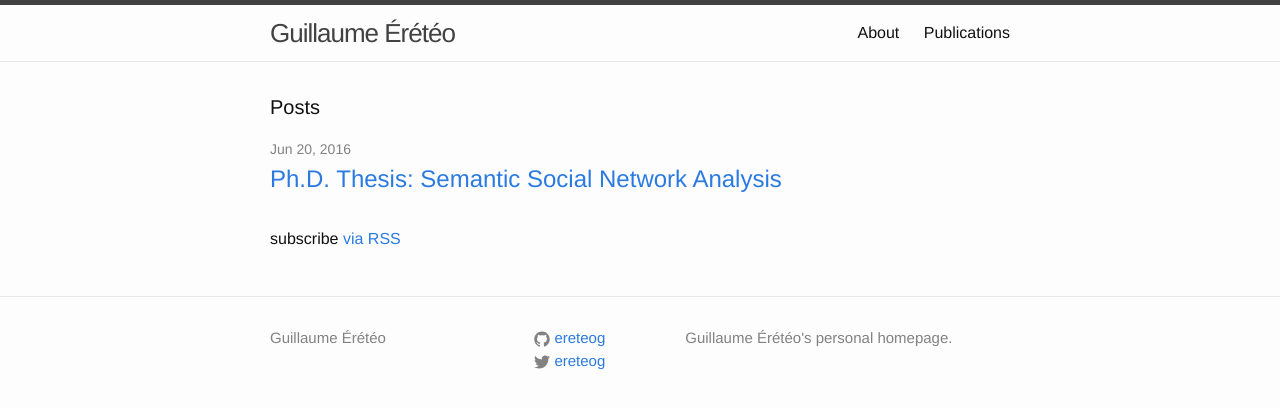
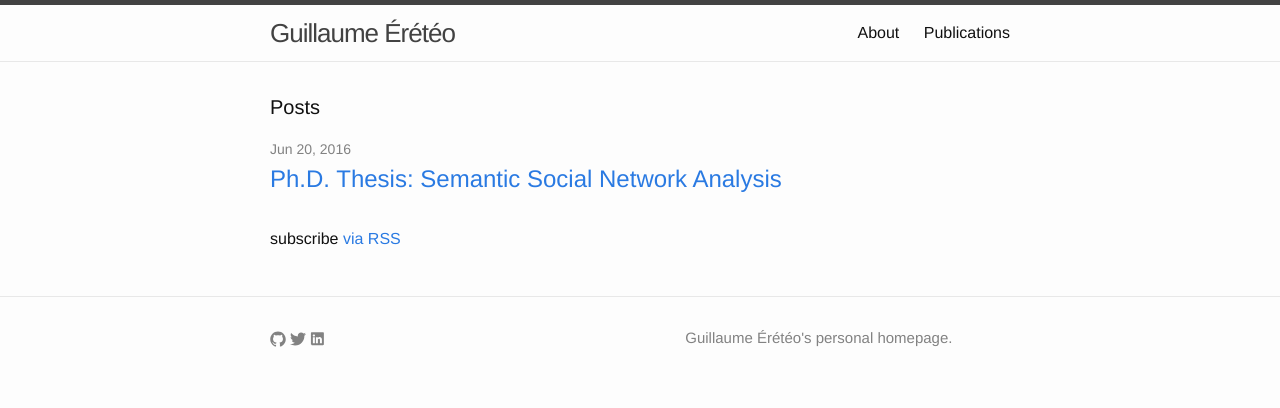
Before and after one commit to ereteog/ereteog.github.io, a Jekyll site: the page built from index.html, in a window 1280 px wide. Shown: the top 408 px of the page. Built offline with Jekyll 4.4.1, drawn with Linux system fonts in a browser that asks for light colours.

Commit message:
added linkedin icon

```diff
--- a/_config.yml
+++ b/_config.yml
@@ -14,6 +14,8 @@ baseurl: "" # the subpath of your site, e.g. /blog
 url: "http://yourdomain.com" # the base hostname & protocol for your site
 twitter_username: ereteog
 github_username:  ereteog
+linkedin_username: Guillaume Érétéo
+linkedin_userid:   guillaume-ereteo-1313133
 
 # Build settings
 markdown: kramdown
--- a/_includes/footer.html
+++ b/_includes/footer.html
@@ -4,13 +4,7 @@
 
     <div class="footer-col-wrapper">
       <div class="footer-col footer-col-1">
-        <ul class="contact-list">
-          <li>{{ site.title }}</li>
-          <li><a href="mailto:{{ site.email }}">{{ site.email }}</a></li>
-        </ul>
-      </div>
 
-      <div class="footer-col footer-col-2">
         <ul class="social-media-list">
           {% if site.github_username %}
           <li>
@@ -23,7 +17,16 @@
             {% include icon-twitter.html username=site.twitter_username %}
           </li>
           {% endif %}
+
+          {% if site.linkedin_username %}
+          <li>
+            {% include icon-linkedin.html username=site.linkedin_username userid=site.linkedin_userid %}
+          </li>
+          {% endif %}
         </ul>
+      </div>
+
+      <div class="footer-col footer-col-2">
       </div>
 
       <div class="footer-col footer-col-3">
--- a/_includes/icon-github.html
+++ b/_includes/icon-github.html
@@ -1 +1,2 @@
-<a href="https://github.com/{{ include.username }}"><span class="icon icon--github">{% include icon-github.svg %}</span><span class="username">{{ include.username }}</span></a>
+<a href="https://github.com/{{ include.username }}"><span class="icon icon--github">{% include icon-github.svg %}</span>
+  <!--<span class="username">{{ include.username }}</span></a>-->
--- /dev/null
+++ b/_includes/icon-linkedin.html
@@ -0,0 +1,9 @@
+  <a href="https://www.linkedin.com/in/{{ include.userid }}">
+    <span class="icon  icon--twitter">
+      <svg viewBox="0 0 61 61">
+        <path fill="#828282" d="M49.265,4.667H7.145c-2.016,0-3.651,1.596-3.651,3.563v42.613c0,1.966,1.635,3.562,3.651,3.562h42.12   c2.019,0,3.654-1.597,3.654-3.562V8.23C52.919,6.262,51.283,4.667,49.265,4.667z M18.475,46.304h-7.465V23.845h7.465V46.304z    M14.743,20.777h-0.05c-2.504,0-4.124-1.725-4.124-3.88c0-2.203,1.67-3.88,4.223-3.88c2.554,0,4.125,1.677,4.175,3.88   C18.967,19.052,17.345,20.777,14.743,20.777z M45.394,46.304h-7.465V34.286c0-3.018-1.08-5.078-3.781-5.078   c-2.062,0-3.29,1.389-3.831,2.731c-0.197,0.479-0.245,1.149-0.245,1.821v12.543h-7.465c0,0,0.098-20.354,0-22.459h7.465v3.179   c0.992-1.53,2.766-3.709,6.729-3.709c4.911,0,8.594,3.211,8.594,10.11V46.304z"/>
+      </svg>
+    </span>
+
+   <!--  <span class="username">{{ include.username }}</span>-->
+</a>
--- a/_includes/icon-twitter.html
+++ b/_includes/icon-twitter.html
@@ -1 +1,2 @@
-<a href="https://twitter.com/{{ include.username }}"><span class="icon icon--twitter">{% include icon-twitter.svg %}</span><span class="username">{{ include.username }}</span></a>
+<a href="https://twitter.com/{{ include.username }}"><span class="icon icon--twitter">{% include icon-twitter.svg %}</span>
+<!--<span class="username">{{ include.username }}</span></a>-->
--- a/_sass/_layout.scss
+++ b/_sass/_layout.scss
@@ -113,6 +113,10 @@
     margin-left: 0;
 }
 
+.social-media-list li {
+    display: inline;
+}
+
 .footer-col-wrapper {
     font-size: 15px;
     color: $grey-color;
@@ -137,6 +141,7 @@
 }
 
 .footer-col-3 {
+    margin-left: 0;
     width: -webkit-calc(45% - (#{$spacing-unit} / 2));
     width:         calc(45% - (#{$spacing-unit} / 2));
 }
```
